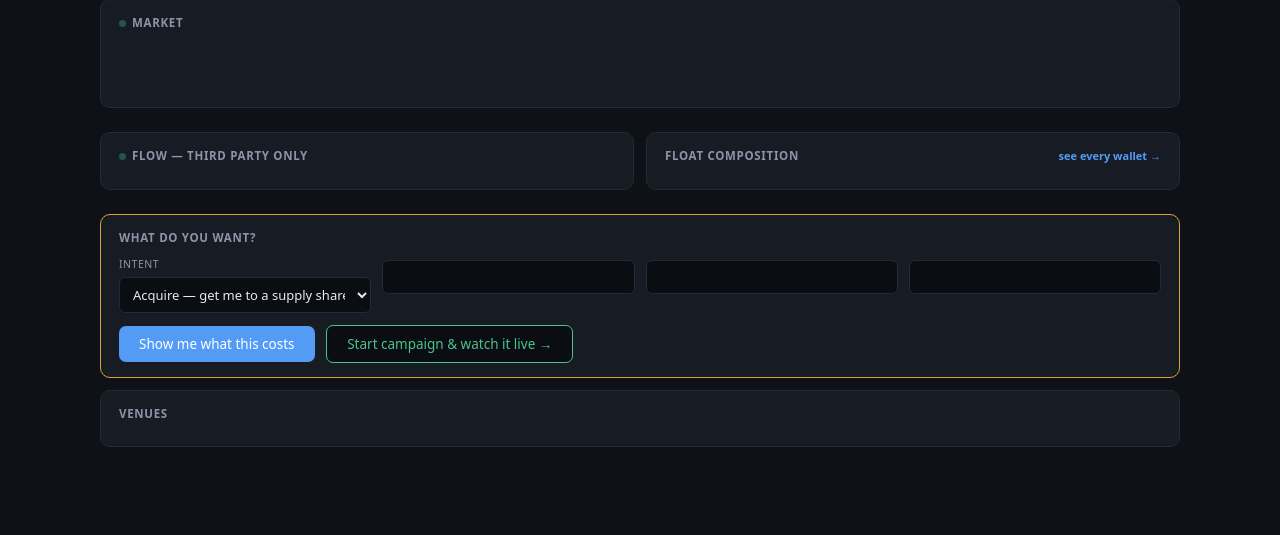
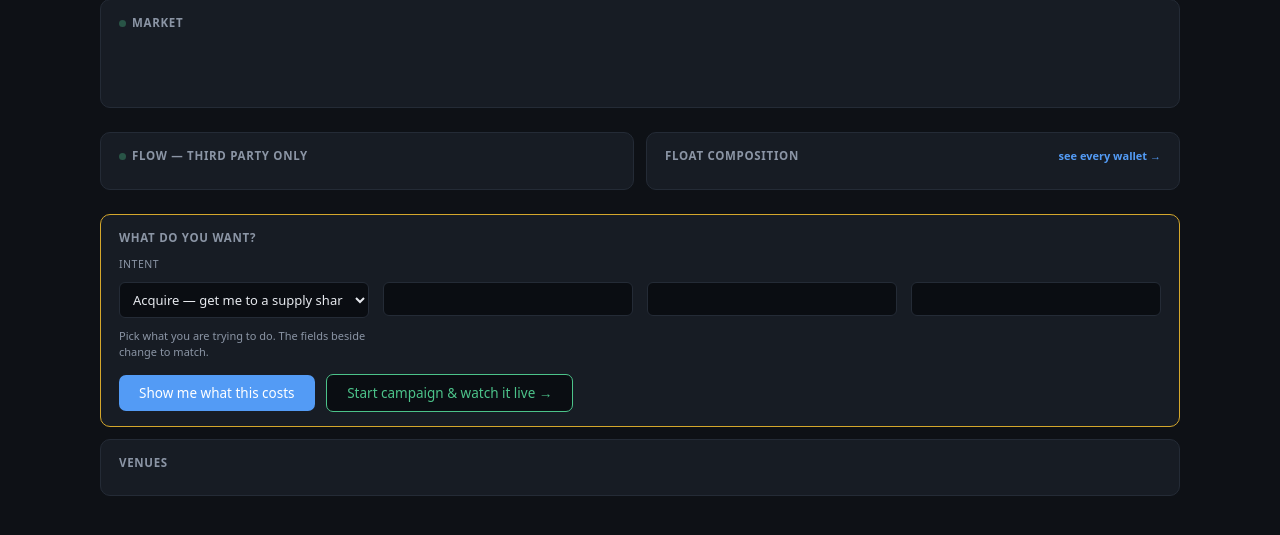
Before and after one commit to CloseTheLoops/plutus-desk, a Python web app: template plutus/web/templates/analysis.html in a window 1280 px wide. Shown: the part 93-628 px from the top of the page. Run offline with Jinja, Linux system fonts and the light colour scheme; the template is opened without the code that fills it, so the values that code supplies are empty.

Commit message:
Fix the intent box layout
Operator: "it's still bugged the what do u want part".

Screenshotted it. Each field was its own grid cell stacking label, input and
help independently, so a two-line label pushed its input down while a one-line
label did not — the inputs sat at different heights and the longer labels were
clipped out of the card entirely.

Fixed by giving the fields display:contents against a three-row grid, so every
label shares row 1, every input row 2 and every help row 3, and they line up
whatever the label length.

THAT EXPOSED A SECOND FAULT, and the first attempt looked worse than the
original: with grid-auto-flow:column the intent field contributed only TWO
children (label + select) where the others contribute three, so every subsequent
item shifted up a row and the labels rendered BELOW their inputs. The intent
field now carries a help line of its own, which both fixes the flow and explains
what the control does. A check asserts all four fields contribute exactly three
grid items, since that invariant is what the column flow depends on.

Also shortened the questions so they fit two lines, and moved the live "you hold
X now" / "Now: $Y" values into syncFields — it rewrites the help HTML, so values
written by render() were being wiped and the hint read "—" until the next poll.

Verified all three modes in node and by screenshot.

Co-Authored-By: Claude Opus 5 (1M context) <noreply@anthropic.com>

```diff
--- a/plutus/web/templates/analysis.html
+++ b/plutus/web/templates/analysis.html
@@ -52,7 +52,17 @@
   select,input[type=number]{background:#0a0d12;color:var(--ink);border:1px solid var(--line);
     border-radius:6px;padding:7px 9px;font-size:13px;font-family:inherit;width:100%}
   label.f{display:block;font-size:10.5px;color:var(--dim);text-transform:uppercase;letter-spacing:.05em;margin-bottom:4px}
-  .ctl{display:grid;grid-template-columns:repeat(auto-fit,minmax(150px,1fr));gap:11px;margin-bottom:12px}
+  /* Each field contributes its label, input and help to SHARED rows via display:contents, so the
+     three line up across every column. Stacking each field in its own cell meant a two-line
+     label pushed its input down while a one-line label did not, and the row went ragged. */
+  .ctl{display:grid;grid-template-columns:repeat(4,minmax(165px,1fr));
+       grid-template-rows:auto auto auto;grid-auto-flow:column;
+       column-gap:14px;row-gap:5px;margin-bottom:14px;align-items:start}
+  @media(max-width:900px){.ctl{grid-template-columns:repeat(2,minmax(165px,1fr))}}
+  @media(max-width:560px){.ctl{grid-template-columns:1fr;grid-auto-flow:row}}
+  .ctl > .fld{display:contents}
+  .ctl > .fld.off{display:none}
+  label.f{align-self:end}
   button{background:var(--acc);color:#fff;border:0;border-radius:7px;padding:9px 20px;font-size:13.5px;cursor:pointer;font-family:inherit}
   .adv{background:#0a0d12;border-left:3px solid var(--acc);border-radius:0 8px 8px 0;padding:12px 15px;margin:10px 0}
   .adv.bad{border-left-color:var(--bad)}
@@ -118,16 +128,17 @@
 <div class="card key">
 <h3>what do you want?</h3>
 <div class="ctl">
-  <div><label class="f">intent</label><select id="intent">
+  <div class="fld"><label class="f">intent</label><select id="intent">
     <option value="acquire">Acquire — get me to a supply share</option>
     <option value="push">Push — take FDV to a level, in a window</option>
     <option value="distribute">Distribute — sell into a catalyst as it happens</option>
-  </select></div>
-  <div><label class="f" id="l1"></label><input type="number" id="p1">
+  </select>
+  <div class="help">Pick what you are trying to do. The fields beside change to match.</div></div>
+  <div class="fld" id="f1"><label class="f" id="l1"></label><input type="number" id="p1">
     <div class="help" id="h1"></div></div>
-  <div><label class="f" id="l2"></label><input type="number" id="p2">
+  <div class="fld" id="f2"><label class="f" id="l2"></label><input type="number" id="p2">
     <div class="help" id="h2"></div></div>
-  <div><label class="f" id="l3"></label><input type="number" id="p3">
+  <div class="fld" id="f3"><label class="f" id="l3"></label><input type="number" id="p3">
     <div class="help" id="h3"></div></div>
 </div>
 <button id="ask">Show me what this costs</button>
@@ -151,26 +162,26 @@ const ago=t=>{if(!t)return'never';const s=Math.floor(Date.now()/1000)-t;
 // "expected outside buying" — asked for the single number nobody can know in advance.
 const FIELDS={
  acquire:[
-  ['How much of the tradeable supply do you want to end up holding?',60,1,
+  ['What share of tradeable supply do you want to end up with? (%)',60,1,
    'You hold <b id="curShare">—</b> now. This is the finishing line, not the amount to buy.'],
-  ['How much are you willing to spend getting there?',25000,1000,
+  ['Most you will spend getting there ($)',25000,1000,
    'A hard cap. If the target costs more than this, it says so rather than starting.'],
   ['',null,null,'']],
  push:[
-  ['Where do you want the price to get to? (FDV in $)',0,1000,
+  ['Where should the price get to? ($ FDV)',0,1000,
    'Now: <b id="curFdv">—</b>. FDV is price × total supply, so this is just the price in a bigger unit.'],
   ['Over how long? (minutes)',60,5,
    'The buying is split across this window instead of hitting at once. Longer is cheaper and less obvious.'],
-  ['How much may any single buy move the price? (%)',4,1,
+  ['Most any single buy may move price (%)',4,1,
    'The program is cut into slices. This caps how violent each one is — a big slice pays more '
    +'for its own impact and prints a candle anyone can see.']],
  distribute:[
-  ['What share of incoming buying will you take? (%)',35,5,
+  ['Share of incoming buying you take (%)',35,5,
    '<b>The whole dial.</b> Take 25% and the rally keeps running while you sell; take 100% and '
    +'you cancel the buying entirely and kill the move with inventory still unsold.'],
-  ['Sell at most how much of your holdings? (%)',10,1,
+  ['Most of your holdings you will sell (%)',10,1,
    'A hard cap so a run-away catalyst cannot distribute more than you meant.'],
-  ['Never sell below this price (0 = no floor)',0,0.00001,
+  ['Never sell below this price (0 = none)',0,0.00001,
    'A price, not a percentage. Below it, the desk stops selling regardless of demand.']]
 };
 let SNAP=null;
@@ -181,9 +192,9 @@ function syncFields(){
   // would see a blank screen with nothing in the server log.
   const f=FIELDS[$('intent').value]||FIELDS.acquire;
   for(let i=0;i<3;i++){
-    const lab=$('l'+(i+1)), inp=$('p'+(i+1));
-    if(!f[i][0]){lab.textContent='';inp.style.display='none';lab.style.display='none';continue;}
-    lab.style.display='';inp.style.display='';
+    const lab=$('l'+(i+1)), inp=$('p'+(i+1)), fld=$('f'+(i+1));
+    if(!f[i][0]){ fld.classList.add('off'); continue; }
+    fld.classList.remove('off');
     lab.innerHTML=f[i][0]; inp.step=f[i][2];
     const h=$('h'+(i+1)); if(h) h.innerHTML=f[i][3]||'';
     if(inp.dataset.intent!==$('intent').value){
@@ -191,7 +202,17 @@ function syncFields(){
       inp.dataset.intent=$('intent').value;
     }
   }
+  fillHints();
   $('out').innerHTML='';
+}
+// syncFields REWRITES the help HTML, which destroys anything render() put into it. So the live
+// values are filled right after, here, rather than only on the next 30s refresh — otherwise
+// switching mode shows "Now: —" until the poll catches up.
+function fillHints(){
+  if(!SNAP) return;
+  const a=$('curShare'), b=$('curFdv');
+  if(a) a.textContent=pct(SNAP.ledger.ours_share,2);
+  if(b) b.textContent=usd(SNAP.market.fdv);
 }
 $('intent').onchange=syncFields;
 // the composition panel answers "how far do the top wallets get me", so it must follow the
@@ -424,13 +445,9 @@ $('start').onclick=async()=>{
   if(r.error){$('out').innerHTML='<div class="adv bad">'+r.error+'</div>';return;}
   location.href=r.url;
 };
-// keep the "you hold X now" hints live
+// keep the "you hold X now" hints live on every poll too
 const _oldRender=render;
-render=function(s){ _oldRender(s);
-  const a=$('curShare'), b=$('curFdv');
-  if(a) a.textContent=pct(s.ledger.ours_share,2);
-  if(b) b.textContent=usd(s.market.fdv);
-};
+render=function(s){ _oldRender(s); fillHints(); };
 refresh(); setInterval(refresh,30000);
 </script>
 </main>
```
